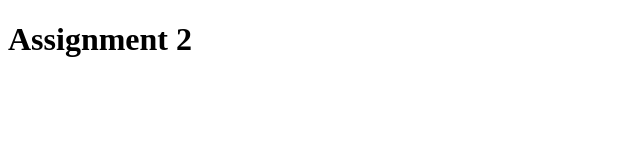
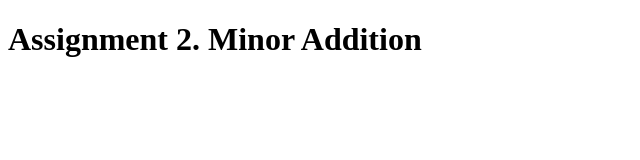
Before and after one commit to anirudhhgupta/module2_solution, a plain HTML site: page mod2_sol/index.html in a window 1280 px wide. Shown: the whole page, without its empty margins (0-640 px from the left). Drawn offline with Linux system fonts and the light colour scheme.

Commit message:
Small Addition.

```diff
--- a/mod2_sol/index.html
+++ b/mod2_sol/index.html
@@ -5,7 +5,7 @@
 	<title>Assignment 2</title>
 </head>
 <body>
-	<h1>Assignment 2</h1>
+	<h1>Assignment 2. Minor Addition</h1>
 
 </body>
 </html>
```
